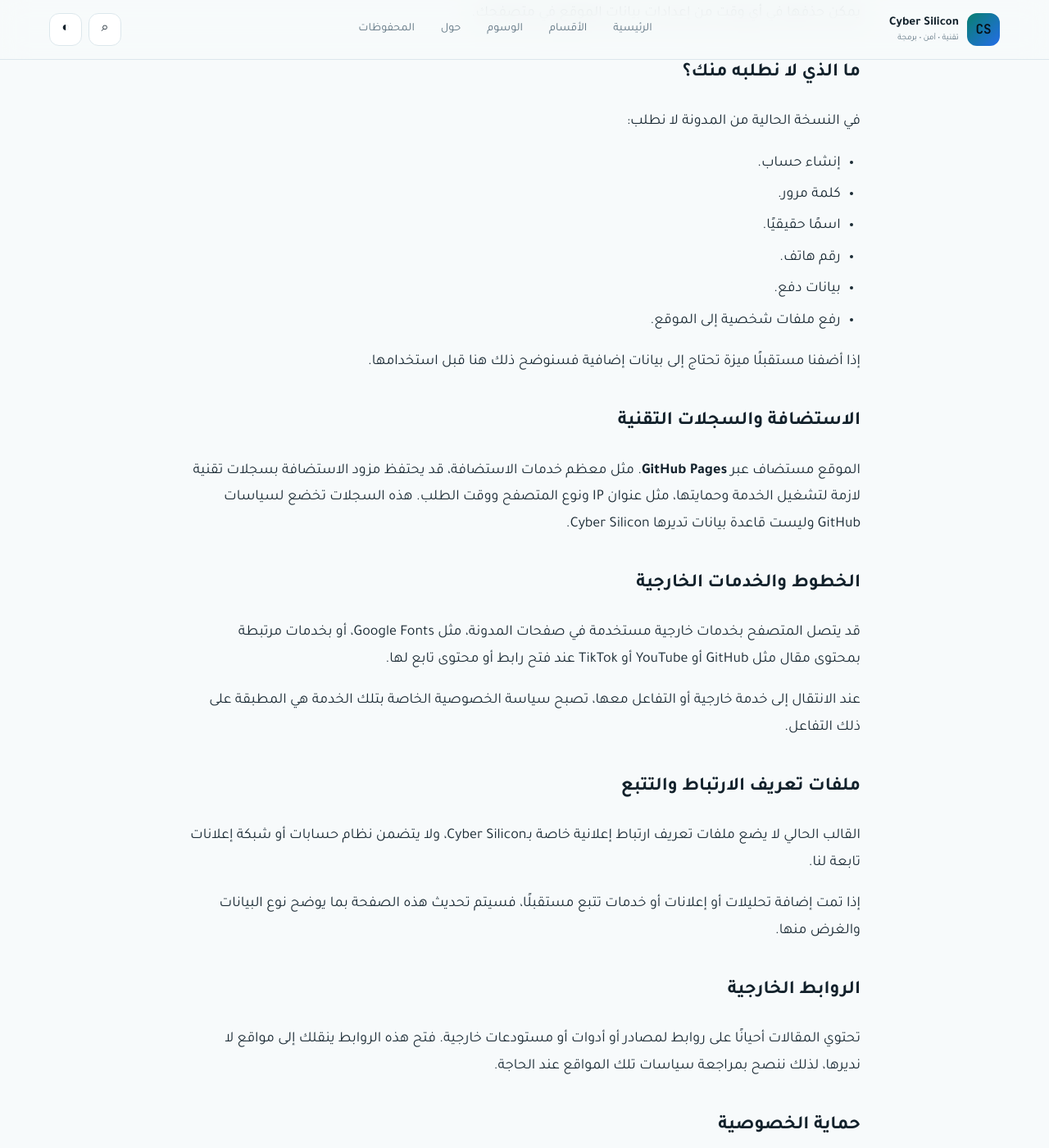
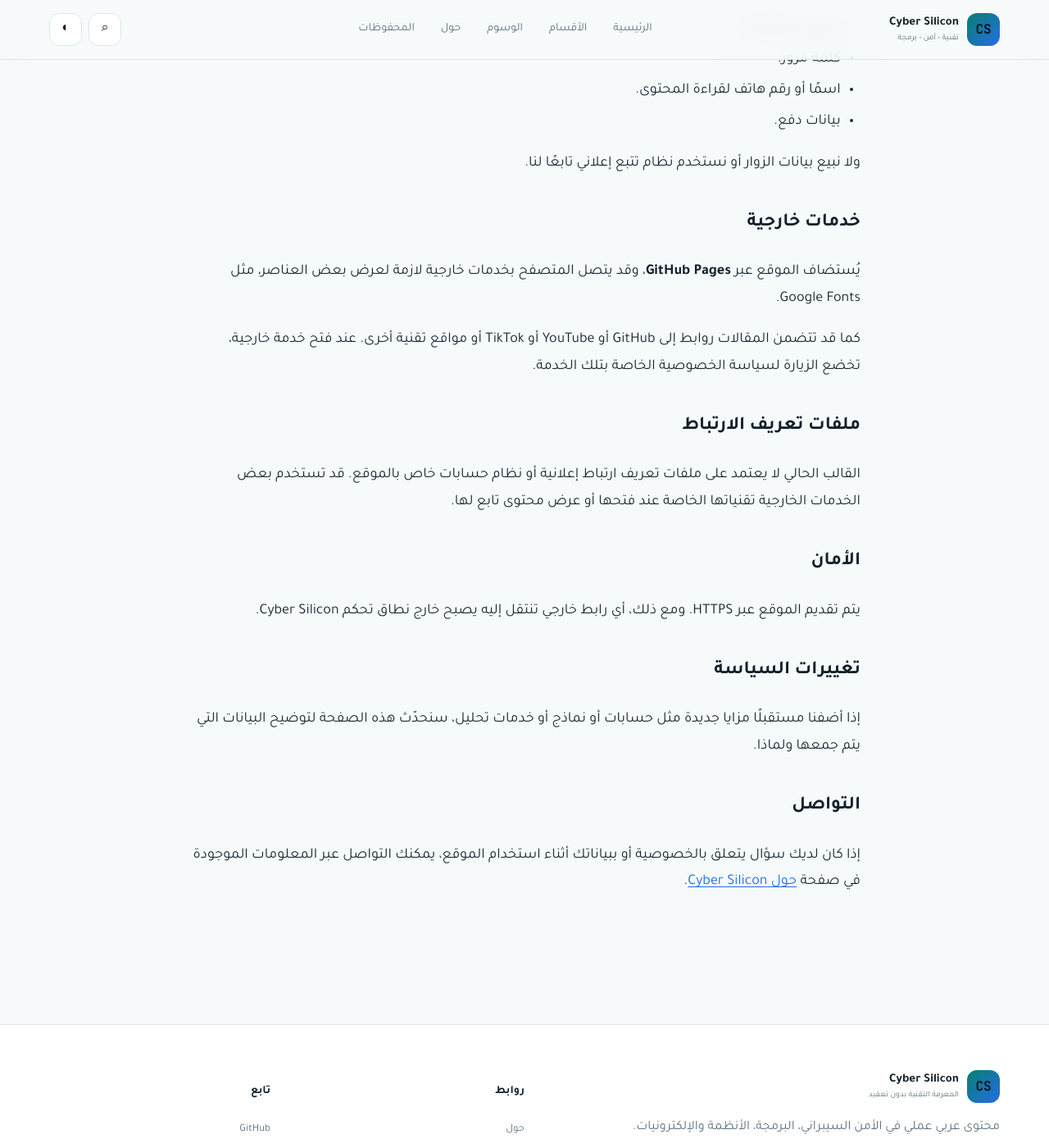
Before and after one commit to cyber-silicon/cyber-silicon.github.io, a Jekyll site: the page built from _pages/privacy.md, in a window 1280 px wide and 1400 px high, scrolled down 825 px. Shown: the whole window at 82% size. Built offline with Jekyll 4.4.1, drawn with Linux system fonts in a browser that asks for light colours; some of the changed text lies outside the part shown.

Commit message:
content: rewrite privacy.md

```diff
--- a/_pages/privacy.md
+++ b/_pages/privacy.md
@@ -7,62 +7,45 @@
 
 آخر تحديث: 31 أكتوبر 2026
 
-خصوصيتك جزء من تصميم Cyber Silicon، لذلك نحاول إبقاء الموقع بسيطًا قدر الإمكان وتجنب جمع بيانات لا نحتاج إليها.
+نريد أن تكون طريقة عمل Cyber Silicon واضحة بقدر المحتوى الذي ننشره. المدونة مبنية كموقع ثابت عبر GitHub Pages، ولا تتطلب إنشاء حساب أو تسجيل الدخول لقراءة المقالات.
 
-Cyber Silicon مدونة ثابتة مبنية باستخدام Jekyll ومستضافة عبر GitHub Pages. لا توجد حاليًا حسابات مستخدمين أو لوحة تسجيل دخول أو قاعدة بيانات خاصة بالزوار.
+### ما الذي تحفظه المدونة؟
 
-### ما الذي يحفظه الموقع على جهازك؟
+تستخدم بعض وظائف الموقع التخزين المحلي داخل متصفحك فقط، ومنها:
 
-تستخدم بعض ميزات المدونة **التخزين المحلي في المتصفح (Local Storage)** حتى تعمل دون حساب مستخدم، مثل:
+- اختيار الوضع الداكن أو الفاتح.
+- المقالات التي تضيفها إلى صفحة **المحفوظات**.
 
-- تذكّر اختيار المظهر الداكن أو الفاتح.
-- حفظ قائمة المقالات التي تضيفها إلى «المحفوظات».
+هذه البيانات تبقى على جهازك، ولا تُرسل إلى خادم خاص بـ Cyber Silicon.
 
-هذه المعلومات تبقى في متصفحك على جهازك ولا نستخدمها لإنشاء ملف شخصي عنك.
+### ما الذي لا نجمعه؟
 
-يمكن حذفها في أي وقت من إعدادات بيانات الموقع في متصفحك.
+في النسخة الحالية من الموقع لا ندير قاعدة بيانات للزوار، ولا نطلب:
+- حساب مستخدم.
+- كلمة مرور.
+- اسمًا أو رقم هاتف لقراءة المحتوى.
+- بيانات دفع.
 
-### ما الذي لا نطلبه منك؟
+ولا نبيع بيانات الزوار أو نستخدم نظام تتبع إعلاني تابعًا لنا.
 
-في النسخة الحالية من المدونة لا نطلب:
+### خدمات خارجية
 
-- إنشاء حساب.
-- كلمة مرور.
-- اسمًا حقيقيًا.
-- رقم هاتف.
-- بيانات دفع.
-- رفع ملفات شخصية إلى الموقع.
+يُستضاف الموقع عبر **GitHub Pages**، وقد يتصل المتصفح بخدمات خارجية لازمة لعرض بعض العناصر، مثل Google Fonts.
 
-إذا أضفنا مستقبلًا ميزة تحتاج إلى بيانات إضافية فسنوضح ذلك هنا قبل استخدامها.
+كما قد تتضمن المقالات روابط إلى GitHub أو YouTube أو TikTok أو مواقع تقنية أخرى. عند فتح خدمة خارجية، تخضع الزيارة لسياسة الخصوصية الخاصة بتلك الخدمة.
 
-### الاستضافة والسجلات التقنية
+### ملفات تعريف الارتباط
 
-الموقع مستضاف عبر **GitHub Pages**. مثل معظم خدمات الاستضافة، قد يحتفظ مزود الاستضافة بسجلات تقنية لازمة لتشغيل الخدمة وحمايتها، مثل عنوان IP ونوع المتصفح ووقت الطلب. هذه السجلات تخضع لسياسات GitHub وليست قاعدة بيانات تديرها Cyber Silicon.
+القالب الحالي لا يعتمد على ملفات تعريف ارتباط إعلانية أو نظام حسابات خاص بالموقع. قد تستخدم بعض الخدمات الخارجية تقنياتها الخاصة عند فتحها أو عرض محتوى تابع لها.
 
-### الخطوط والخدمات الخارجية
+### الأمان
 
-قد يتصل المتصفح بخدمات خارجية مستخدمة في صفحات المدونة، مثل Google Fonts، أو بخدمات مرتبطة بمحتوى مقال مثل GitHub أو YouTube أو TikTok عند فتح رابط أو محتوى تابع لها.
+يتم تقديم الموقع عبر HTTPS. ومع ذلك، أي رابط خارجي تنتقل إليه يصبح خارج نطاق تحكم Cyber Silicon.
 
-عند الانتقال إلى خدمة خارجية أو التفاعل معها، تصبح سياسة الخصوصية الخاصة بتلك الخدمة هي المطبقة على ذلك التفاعل.
+### تغييرات السياسة
 
-### ملفات تعريف الارتباط والتتبع
+إذا أضفنا مستقبلًا مزايا جديدة مثل حسابات أو نماذج أو خدمات تحليل، سنحدّث هذه الصفحة لتوضيح البيانات التي يتم جمعها ولماذا.
 
-القالب الحالي لا يضع ملفات تعريف ارتباط إعلانية خاصة بـCyber Silicon، ولا يتضمن نظام حسابات أو شبكة إعلانات تابعة لنا.
+### التواصل
 
-إذا تمت إضافة تحليلات أو إعلانات أو خدمات تتبع مستقبلًا، فسيتم تحديث هذه الصفحة بما يوضح نوع البيانات والغرض منها.
-
-### الروابط الخارجية
-
-تحتوي المقالات أحيانًا على روابط لمصادر أو أدوات أو مستودعات خارجية. فتح هذه الروابط ينقلك إلى مواقع لا نديرها، لذلك ننصح بمراجعة سياسات تلك المواقع عند الحاجة.
-
-### حماية الخصوصية
-
-نحاول تقليل البيانات من الأصل بدل جمعها ثم البحث عن طريقة لحمايتها. لهذا السبب تعمل ميزات مثل المظهر والمحفوظات محليًا في جهازك كلما كان ذلك ممكنًا.
-
-### تغييرات هذه السياسة
-
-قد تتغير هذه السياسة عندما تتغير وظائف المدونة أو الخدمات التي تعتمد عليها. سيظهر تاريخ آخر تحديث أعلى الصفحة عند إجراء تغيير مهم.
-
-### أسئلة الخصوصية
-
-إذا كان لديك سؤال متعلق بالخصوصية أو وجدت أن هذه الصفحة لا تصف سلوك الموقع بدقة، يمكنك التواصل عبر المعلومات الموجودة في صفحة [حول Cyber Silicon](/about/).
+إذا كان لديك سؤال يتعلق بالخصوصية أو ببياناتك أثناء استخدام الموقع، يمكنك التواصل عبر المعلومات الموجودة في صفحة [حول Cyber Silicon](/about/).
```
